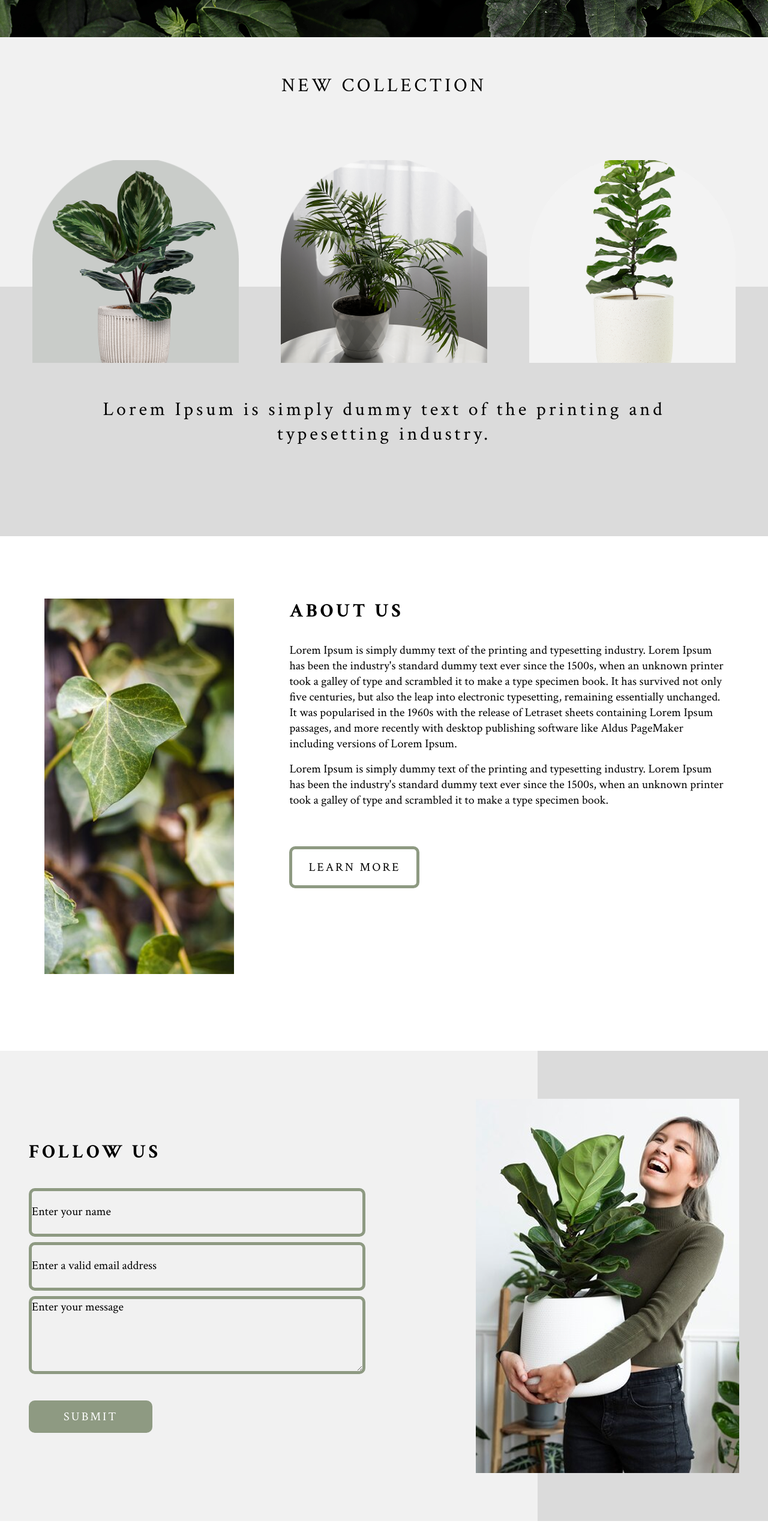
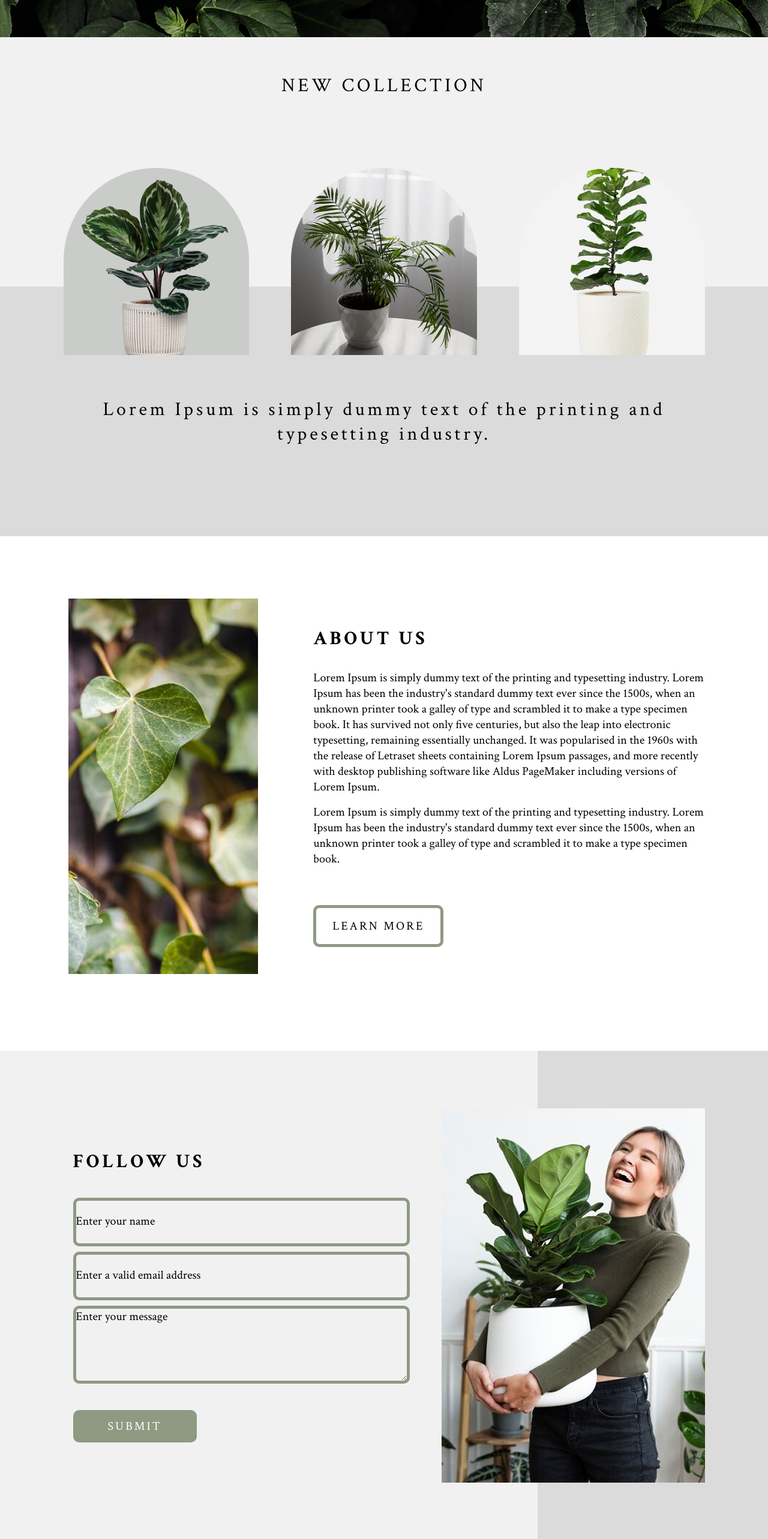
Before and after one commit to alla-r/test-task-lumina-flow, a React (Vite) app: page / in a window 1280 px wide. Shown: the part 1540-4106 px from the top of the page at 60% size. Before the commit the page ends 4076 px from the top, so only its background shows below. Built offline with nearby package versions, Linux system fonts and the light colour scheme.

Commit message:
add containers

```diff
--- a/src/sections/AboutSection/AboutSection.jsx
+++ b/src/sections/AboutSection/AboutSection.jsx
@@ -11,6 +11,7 @@ function AboutSection() {
     <>
       {isMobileOnly ? (
         <section id="about" className="about">
+          <div className="container">
             <div className="about__content">
               <SectionHeading text={title} type="bold" />
               <p className="about__text">{description[0]}</p>
@@ -22,9 +23,11 @@ function AboutSection() {
                 {button}
               </a>
             </div>
+          </div>
         </section>
       ) : (
         <section id="about" className="about">
+          <div className="container">
             <div className="about__image-wrapper">
               <img src={image} alt="About image" className="about__image" />
             </div>
@@ -42,6 +45,7 @@ function AboutSection() {
                 {button}
               </a>
             </div>
+          </div>
         </section>
       )}
     </>
--- a/src/sections/AboutSection/AboutSection.scss
+++ b/src/sections/AboutSection/AboutSection.scss
@@ -38,13 +38,17 @@
     text-align: left;
     margin: 0;
     max-width: none;
-    padding-top: 4.25rem;
-    padding-bottom: 2.875rem;
     background: #fff;
+
+    .container {
       display: flex;
       justify-content: center;
       align-items: center;
       gap: 2.5rem;
+      padding-top: 4.25rem;
+      padding-bottom: 2.875rem;
+      padding-left: 0.5rem;
+    }
 
     &__image-wrapper {
       margin: 0;
@@ -79,9 +83,12 @@
 @media (min-width: 64em) {
   .about {
     align-items: flex-start;
+
+    .container {
       padding-top: 6.5rem;
       padding-bottom: 8rem;
       gap: 5.8rem;
+    }
 
     &__image-wrapper {
       width: 316px;
@@ -106,6 +113,11 @@
     justify-content: space-between;
     gap: 8rem;
 
+    .container {
+      padding: 0;
+      gap: 8rem;
+    }
+
     &__image-wrapper {
       flex-shrink: 0;
       width: 474px;
--- a/src/sections/ContactSection/ContactSection.jsx
+++ b/src/sections/ContactSection/ContactSection.jsx
@@ -20,10 +20,14 @@ function ContactSection() {
 
   return (
     <section id="contact" className="contact">
+      <div className="container">
         <form className="contact__form">
           <SectionHeading text={title} type="bold" />
           {items}
-        <button type="submit" className="contact__button button button--filled">
+          <button
+            type="submit"
+            className="contact__button button button--filled"
+          >
             {button}
           </button>
         </form>
@@ -31,6 +35,7 @@ function ContactSection() {
         <div className="contact__image-wrapper">
           <img src={image} alt="Contact image" className="contact__image" />
         </div>
+      </div>
     </section>
   );
 }
--- a/src/sections/ContactSection/ContactSection.scss
+++ b/src/sections/ContactSection/ContactSection.scss
@@ -1,10 +1,13 @@
 @use "../../styles/variables";
 
 .contact {
-  padding-top: 1rem;
-  padding-bottom: 6rem;
   background: linear-gradient(to bottom, #f1f1f1 70%, #dbdbdb 70%);
   overflow: hidden;
+
+  .container {
+    padding-top: 1rem;
+    padding-bottom: 6rem;
+  }
 
   &__form {
     margin: 0 auto;
@@ -36,15 +39,19 @@
 /* Tablet */
 @media (min-width: 37.5em) {
   .contact {
-    display: flex;
-    justify-content: space-between;
-    align-items: center;
-    padding: 5rem 3rem;
-    gap: 3rem;
     background: linear-gradient(to right, #f1f1f1 70%, #dbdbdb 70%);
+
+    .container {
+      display: flex;
+      justify-content: space-between;
+      align-items: center;
+      gap: 3rem;
+      padding: 5.5rem 2rem 6rem;
+    }
 
     &__form {
       margin: 0;
+      // width: 100%;
       width: 437px;
       gap: 0.5rem;
     }
@@ -65,9 +72,13 @@
 /* Desktop */
 @media (min-width: 64em) {
   .contact {
-    padding: 5rem 3rem;
+    // padding: 5rem 3rem;
     gap: 3rem;
     background: linear-gradient(to right, #f1f1f1 70%, #dbdbdb 70%);
+
+    .container {
+      padding: 6rem 0rem 8rem 1rem;
+    }
 
     &__form {
       width: 561px;
@@ -90,7 +101,10 @@
 @media (min-width: 87.5em) {
   .contact {
     gap: 13.5rem;
-    padding: 7.5rem 9rem;
+
+    .container {
+      padding: 6rem 0rem 9rem 7.5rem;
+    }
 
     &__form {
       width: 617px;
--- a/src/sections/NewSection/NewSection.jsx
+++ b/src/sections/NewSection/NewSection.jsx
@@ -20,12 +20,14 @@ function NewSection() {
 
   return (
     <section id="new" className="new">
-      <SectionHeading text={title} type="normal" />
+      <div className="container">
+        <SectionHeading text={title} type="normal" />
 
-      <div className="new__content">
-        <div className="new__image-row">{items}</div>
+        <div className="new__content">
+          <div className="new__image-row">{items}</div>
 
-        <p className="new__text">{description}</p>
+          <p className="new__text">{description}</p>
+        </div>
       </div>
     </section>
   );
--- a/src/sections/NewSection/NewSection.scss
+++ b/src/sections/NewSection/NewSection.scss
@@ -25,11 +25,16 @@
     gap: 0.25rem;
   }
 
+  .container {
+    overflow: visible;
+  }
+
   &__image-row {
     display: flex;
     justify-content: center;
     gap: 1.75rem;
     flex-wrap: nowrap;
+    overflow: visible;
   }
 
   &__image-wrapper-1,
@@ -47,7 +52,7 @@
   &__image {
     width: 100%;
     height: 100%;
-    object-fit: cover;
+    object-fit: contain;
     display: block;
   }
 }
@@ -71,13 +76,15 @@
 
     &__image-row {
       gap: 2.25rem;
+      width: 100%;
     }
 
     &__image-wrapper-1,
     &__image-wrapper-2,
     &__image-wrapper-3 {
-      height: 262px;
-      width: 263px;
+      flex: 1 1 30%;
+      width: 100%;
+      height: auto;
     }
   }
 }
```
Lines whose indentation alone changed are shown as unchanged.
